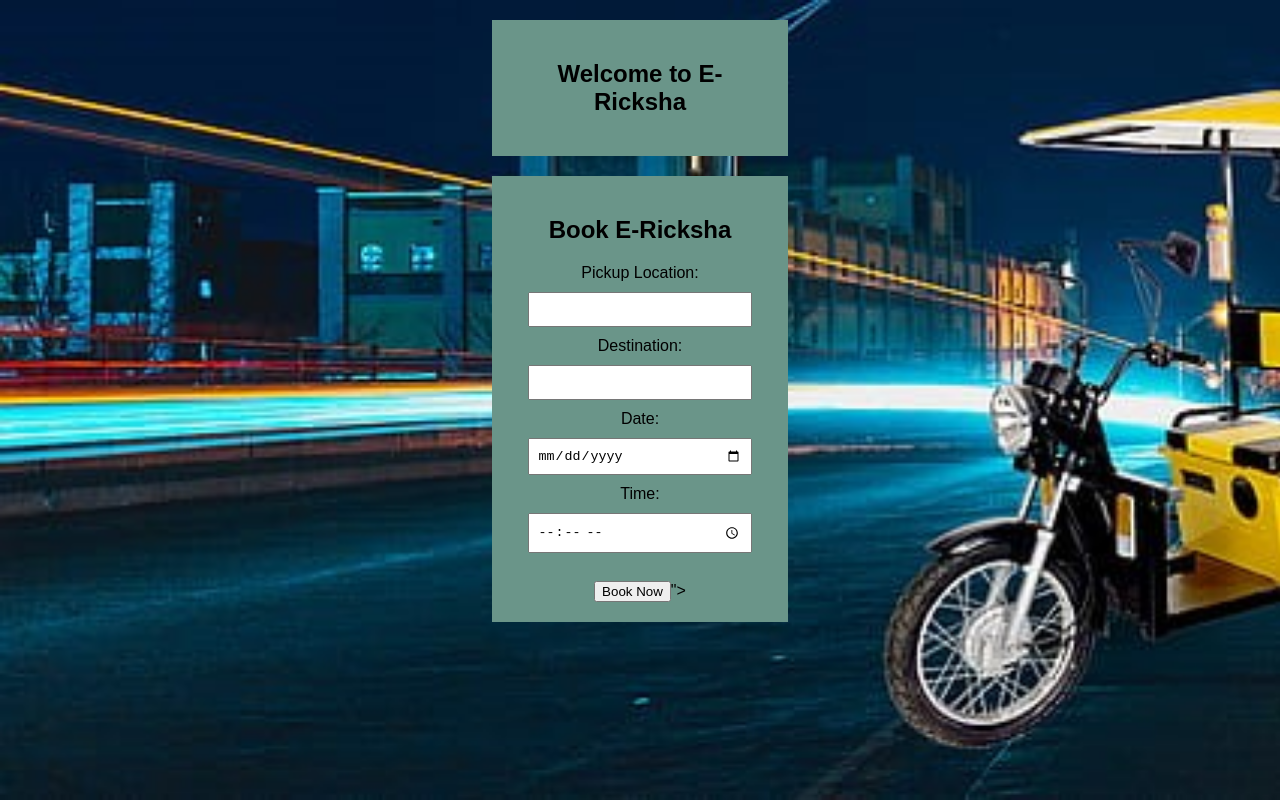
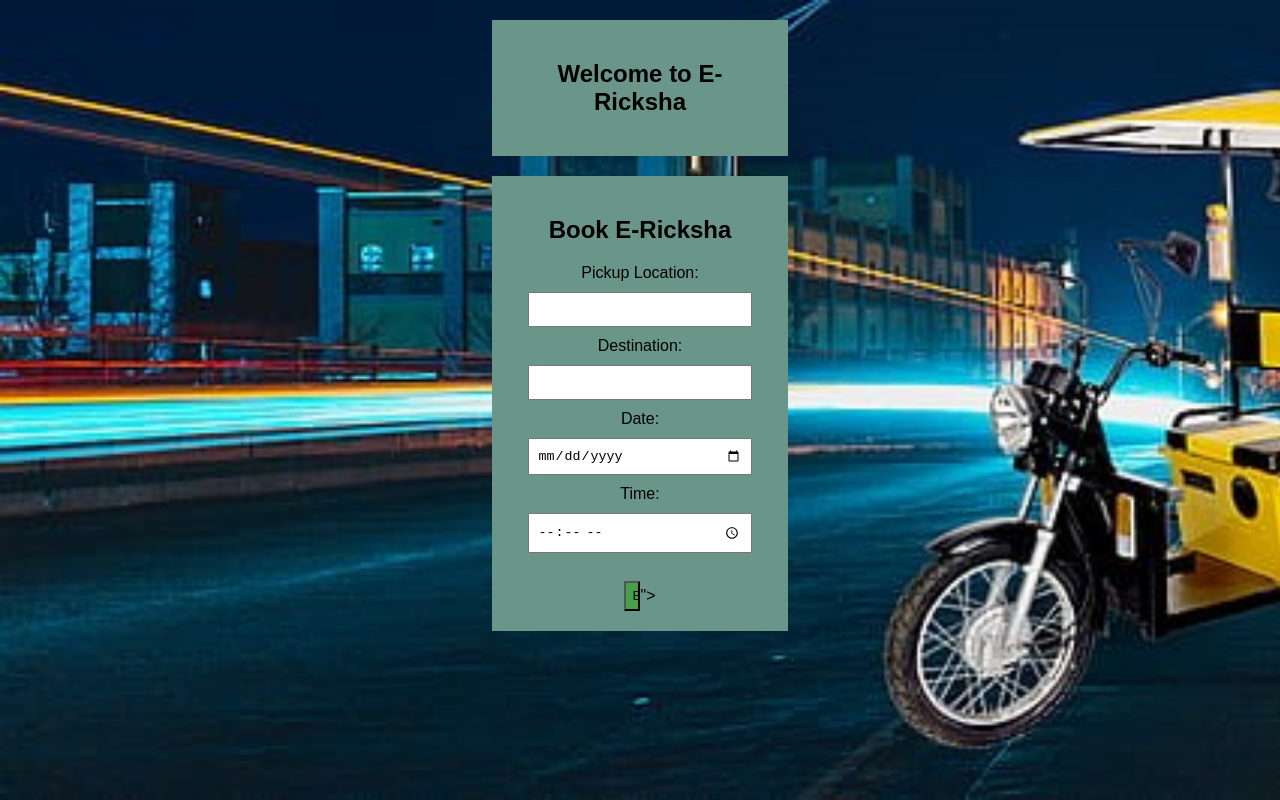
Before and after one commit to 12Waseeem/webSite, a plain HTML site: page booking.html in a window 1280 px wide. Drawn offline with Linux system fonts and the light colour scheme.

Commit message:
Update bookingcss.css

```diff
--- a/bookingcss.css
+++ b/bookingcss.css
@@ -42,3 +42,13 @@ input[type="submit"] {
 input[type="submit"]:hover {
     background-color: #45a049;
 }
+#button {
+    background-color: #45a049;
+    width:5%;
+    height:30px;
+    cursor: pointer;
+
+}
+#button:hover {
+    background-color: #45a049;
+}
```
